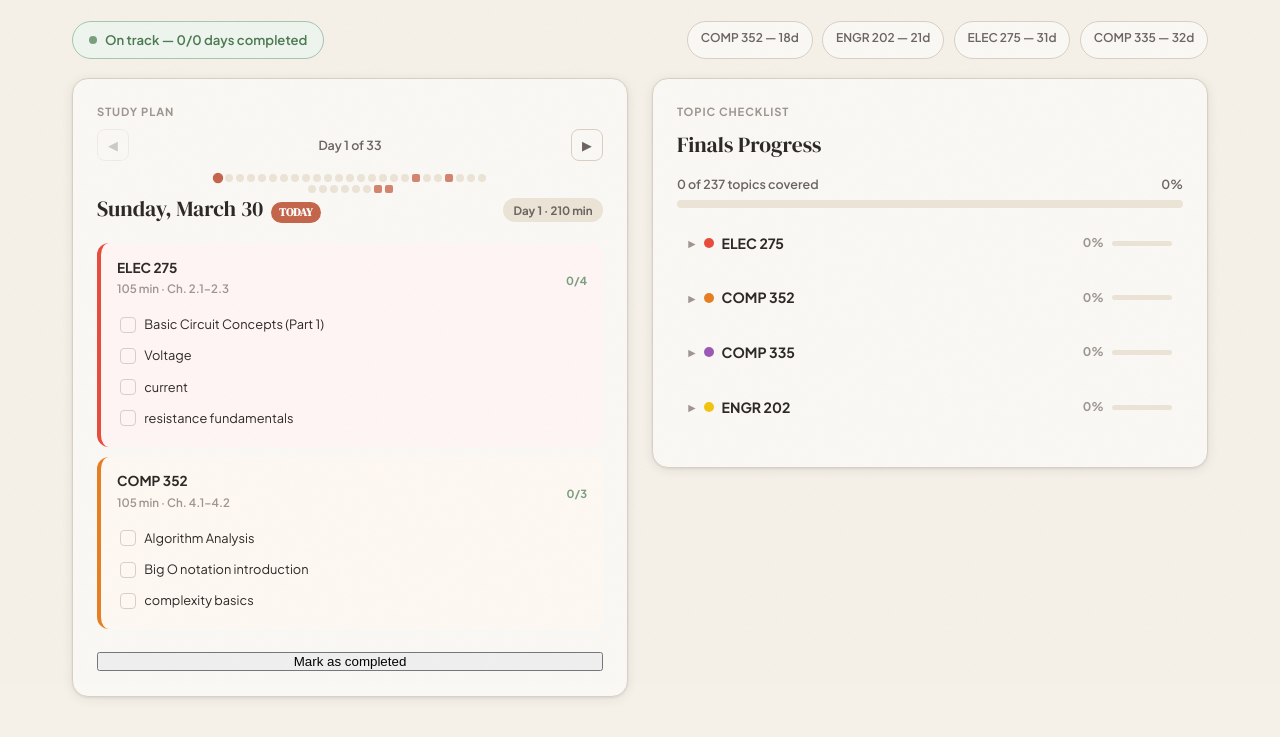
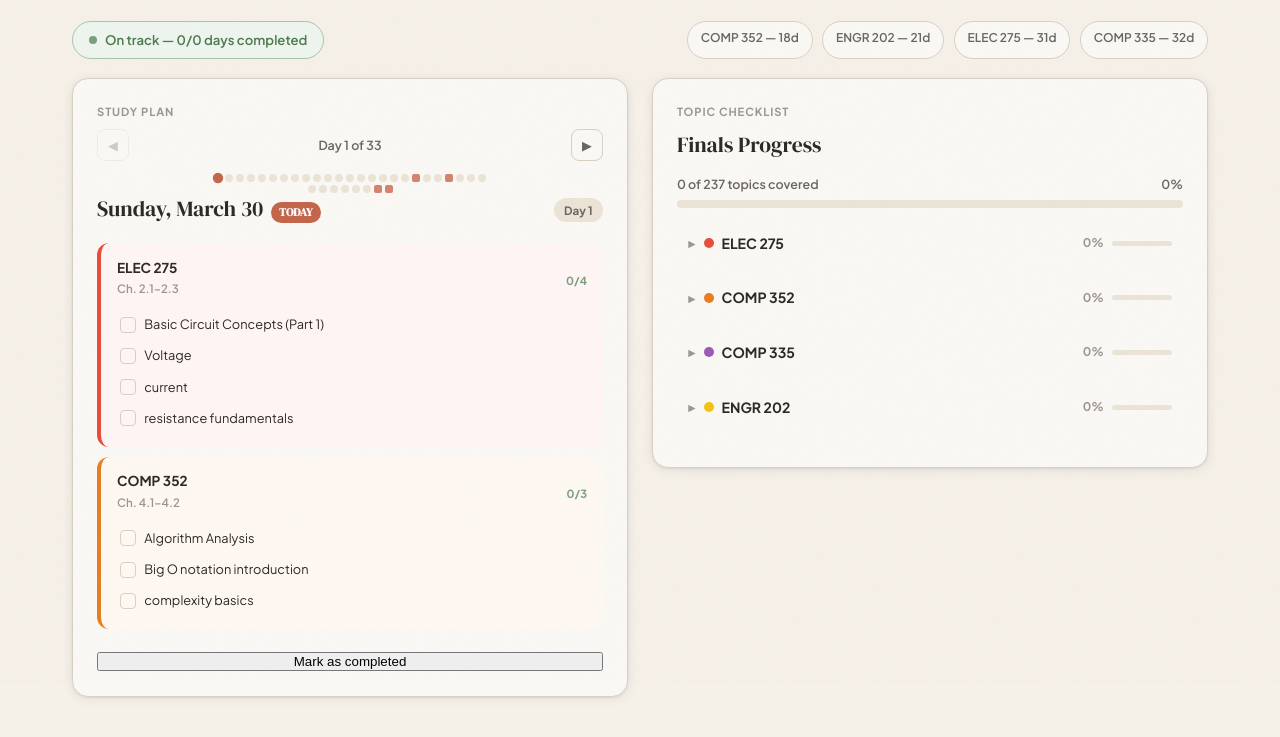
Before and after one commit to ryan-helou/final-helper, a plain HTML site: page index.html in a window 1280 px wide. Shown: the part 117-854 px from the top of the page. Drawn offline with Linux system fonts and the light colour scheme.

Commit message:
Remove time estimates from study blocks and day headers

```diff
--- a/index.html
+++ b/index.html
@@ -1410,7 +1410,6 @@ function renderDayPlanContent(plan, dateStr) {
   const isTmrw = dateStr === tomorrow();
   const isPast = dateStr < today();
   const isDone = completedDays[dateStr];
-  const totalMins = plan.blocks.reduce((s, b) => s + b.mins, 0);
   const isExamDay = plan.note && plan.note.includes('EXAM TODAY');
 
   let tagHTML = '';
@@ -1449,7 +1448,7 @@ function renderDayPlanContent(plan, dateStr) {
         <div style="display:flex;align-items:center;">
           <div style="flex:1;">
             <div class="study-block-title">${esc(b.course)}</div>
-            <div class="study-block-time">${b.mins} min${b.sections ? ' · ' + esc(b.sections) : ''}</div>
+            ${b.sections ? `<div class="study-block-time">${esc(b.sections)}</div>` : ''}
           </div>
           ${progressText ? `<span class="study-block-progress">${tasksDone === tasks.length && tasks.length > 0 ? '&#10003; ' : ''}${progressText}</span>` : ''}
         </div>
@@ -1488,7 +1487,7 @@ function renderDayPlanContent(plan, dateStr) {
   return `
     <div class="day-plan-header">
       <h3 class="card-title">${esc(plan.label)}${tagHTML}</h3>
-      <span class="day-number ${isExamDay ? 'exam-day' : ''}">Day ${plan.day} · ${totalMins} min</span>
+      <span class="day-number ${isExamDay ? 'exam-day' : ''}">Day ${plan.day}</span>
     </div>
     ${noteHTML}
     ${blocksHTML}
```
